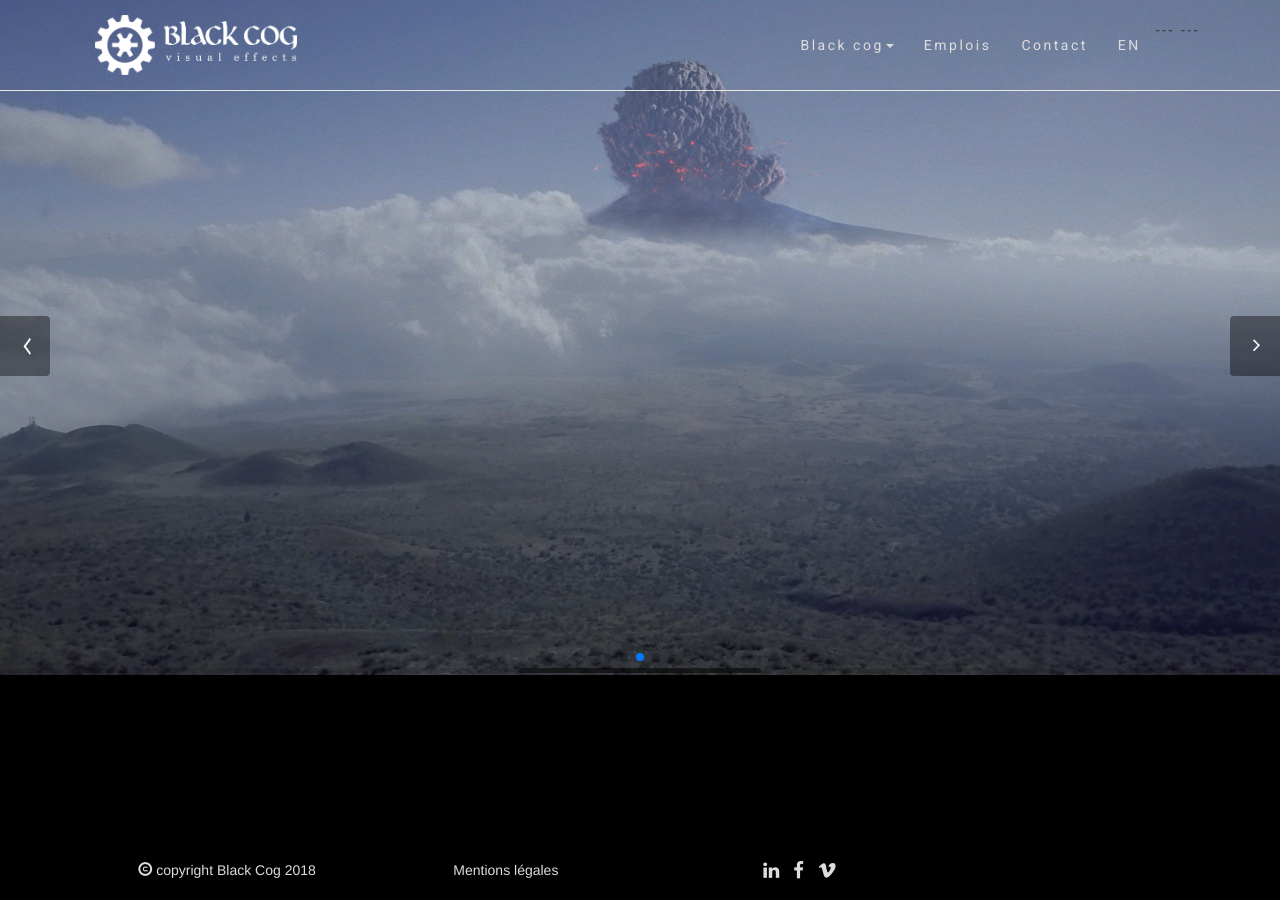
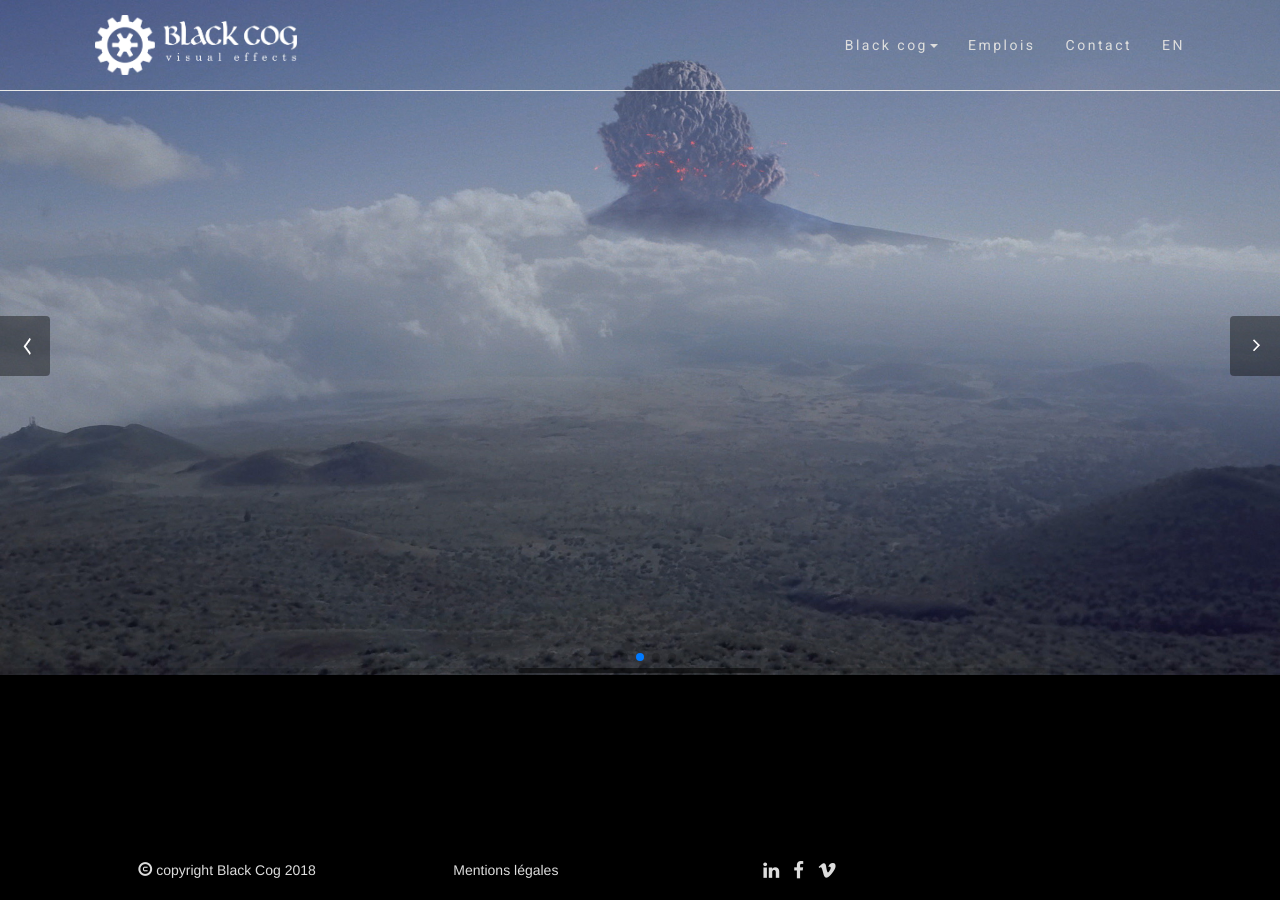
Before and after one commit to christiansen-merel/bookish-fortnight, a Jekyll site: the page built from index.html, in a window 1280 px wide. Built offline with Jekyll 4.4.1, drawn with Linux system fonts in a browser that asks for light colours.

Commit message:
suppression debug menu

```diff
--- a/_includes/header.html
+++ b/_includes/header.html
@@ -29,7 +29,6 @@
           {% else %}
           {% assign langue  = 'fr' %}
           {% endif %}
-          --- {{ site.data.traductions[langue][page.id]['lien'] }} ---
           <li><a href="{{ site.data.traductions[langue] | map: page.id | map: 'lien' | compact | first | relative_url }}">{{ langue | upcase }}</a></li>
       </ul>
   </nav>
```
